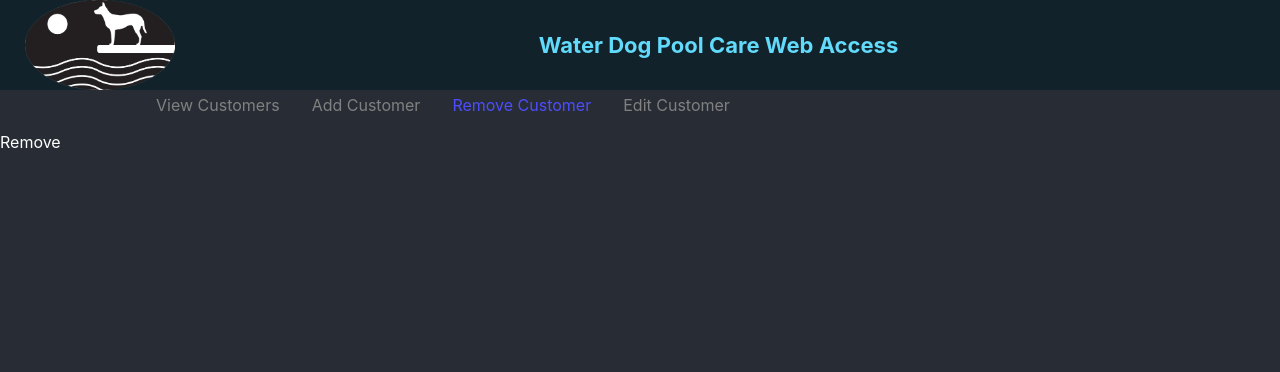
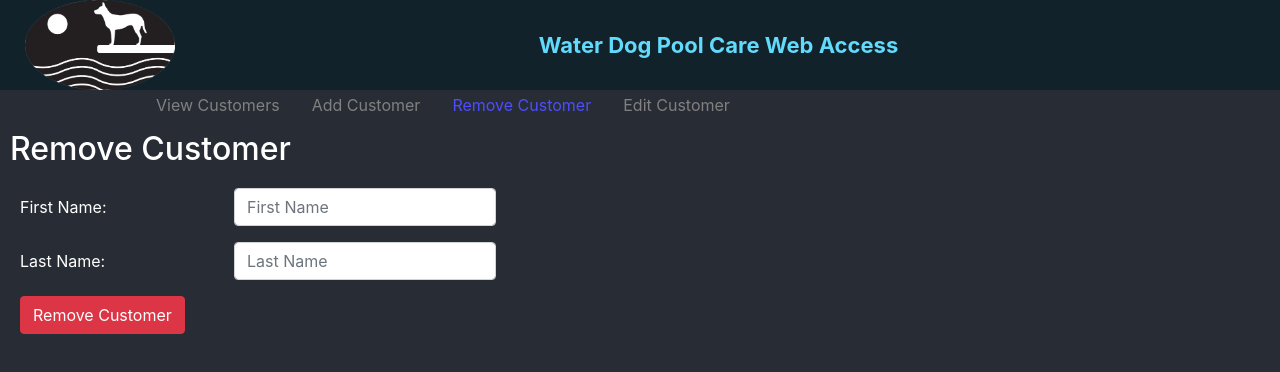
Before and after one commit to Austin-Holland1010/React-BusinessApp, a React app in the folder waterdog_react_app/: page /RemoveCustomers in a window 1280 px wide. Built offline with nearby package versions, Linux system fonts and the light colour scheme; no server answers.

Commit message:
Added Remove Customer page
- The remove customer page has been implemented.
- Notifications were added to the remove and add pages so you can tell when each action is done on the page.

```diff
--- a/waterdog_react_app/src/components/AddCustomers.js
+++ b/waterdog_react_app/src/components/AddCustomers.js
@@ -17,6 +17,8 @@ function AddCustomers(props) {
         }
     )
 
+    const [addedNotification, setAddedNotification] = React.useState("")
+
     function handleChange(event) {
         const {name, value, type} = event.target
         setFormData(prevData => {
@@ -31,6 +33,14 @@ function AddCustomers(props) {
 
     function handleSubmit(event) {
         event.preventDefault()
+
+        if(formData.firstName === "" || formData.lastName === "")
+        {
+            setAddedNotification("Customers must have a first and last name")
+        }
+        else
+        {
+
             let url = "http://localhost:55250/Service.svc/addCustomer?firstname="
             url = url + formData.firstName
             url = url + "&lastname=" + formData.lastName
@@ -40,9 +50,15 @@ function AddCustomers(props) {
             url = url + "&route=" + formData.route
             sendToApi(url)
         }
+    }
 
     async function sendToApi(url){
         const result = await fetch(url);
+        const jsonString = await result.json()
+        if(jsonString === true)
+        {
+            setAddedNotification("Customer Added!")
+        }
         props.refreshTable()
 
     }
@@ -133,6 +149,7 @@ function AddCustomers(props) {
                 <Button variant="primary" type="submit">
                     Add Customer
                 </Button>
+                <Form.Label className="added-customer-note">{addedNotification}</Form.Label>
             </Form>
         </div>
     )
--- a/waterdog_react_app/src/components/RemoveCustomers.js
+++ b/waterdog_react_app/src/components/RemoveCustomers.js
@@ -1,9 +1,91 @@
 import React from "react";
+import Col from 'react-bootstrap/Col';
+import Form from 'react-bootstrap/Form';
+import Row from 'react-bootstrap/Row';
+import Button from 'react-bootstrap/Button';
 
-function RemoveCustomers() {
+function RemoveCustomers(props) {
+    const [formData, setFormData] = React.useState(
+        {
+            firstName: "",
+            lastName: "",
+            email: "",
+            phone: "",
+            address: "",
+            route: ""
+        }
+    )
+
+    const [deleteNotification, setDeleteNotification] = React.useState("")
+
+    function handleChange(event) {
+        const {name, value, type} = event.target
+        setFormData(prevData => {
+            return (
+                {
+                    ...prevData,
+                    [name]: value
+                }
+            )
+        })
+    }
+
+    function handleSubmit(event) {
+        event.preventDefault()
+        let url = "http://localhost:55250/Service.svc/deleteCustomer?firstname="
+        url = url + formData.firstName
+        url = url + "&lastname=" + formData.lastName
+        sendToApi(url)
+    }
+
+    async function sendToApi(url){
+        const result = await fetch(url);
+        const jsonString = await result.json()
+        console.log(jsonString)
+        if(jsonString === true)
+        {
+            //console.log("Got in here")
+            setDeleteNotification("Customer Deleted!")
+        }
+        props.refreshTable()
+    }
+
     return (
         <div>
-            Remove
+            <h2 className="add-customer-header">Remove Customer</h2>
+            <Form onSubmit={handleSubmit} className="add-customer-form">
+                <Form.Group as={Row} className="mb-3" >
+                    <Form.Label column={3}>First Name:</Form.Label>
+                    <Col sm={10} class="col-sm-4">
+                        <Form.Control
+                            type="text"
+                            placeholder="First Name"
+                            name="firstName"
+                            onChange={handleChange}
+                            value={formData.firstName}
+                            className="w-25"
+                        />
+                    </Col>
+                </Form.Group>
+
+                <Form.Group as={Row} className="mb-3">
+                    <Form.Label column={2}>Last Name:</Form.Label>
+                    <Col sm={10}>
+                        <Form.Control
+                            type="text"
+                            placeholder="Last Name"
+                            name="lastName"
+                            onChange={handleChange}
+                            value={formData.lastName}
+                            className="w-25"
+                        />
+                    </Col>
+                </Form.Group>
+                <Button variant="danger" type="submit">
+                    Remove Customer
+                </Button>
+                <Form.Label className="removed-customer-note">{deleteNotification}</Form.Label>
+            </Form>
         </div>
     )
 }
--- a/waterdog_react_app/src/index.css
+++ b/waterdog_react_app/src/index.css
@@ -62,3 +62,13 @@ nav {
   margin-left: 20px;
   margin-top: 20px;
 }
+
+.removed-customer-note {
+  margin-left: 5px;
+  color: red;
+}
+
+.added-customer-note {
+  margin-left: 5px;
+  color: green;
+}
```
Lines whose indentation alone changed are shown as unchanged.
